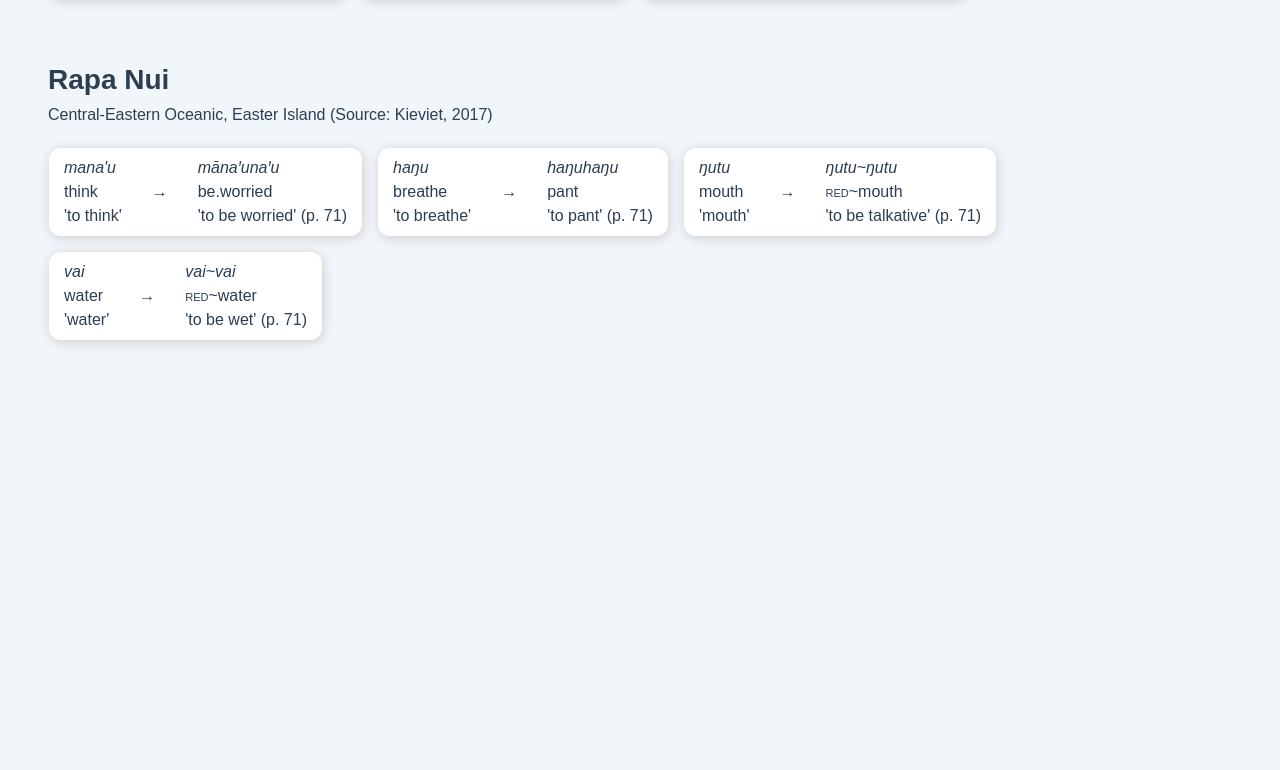
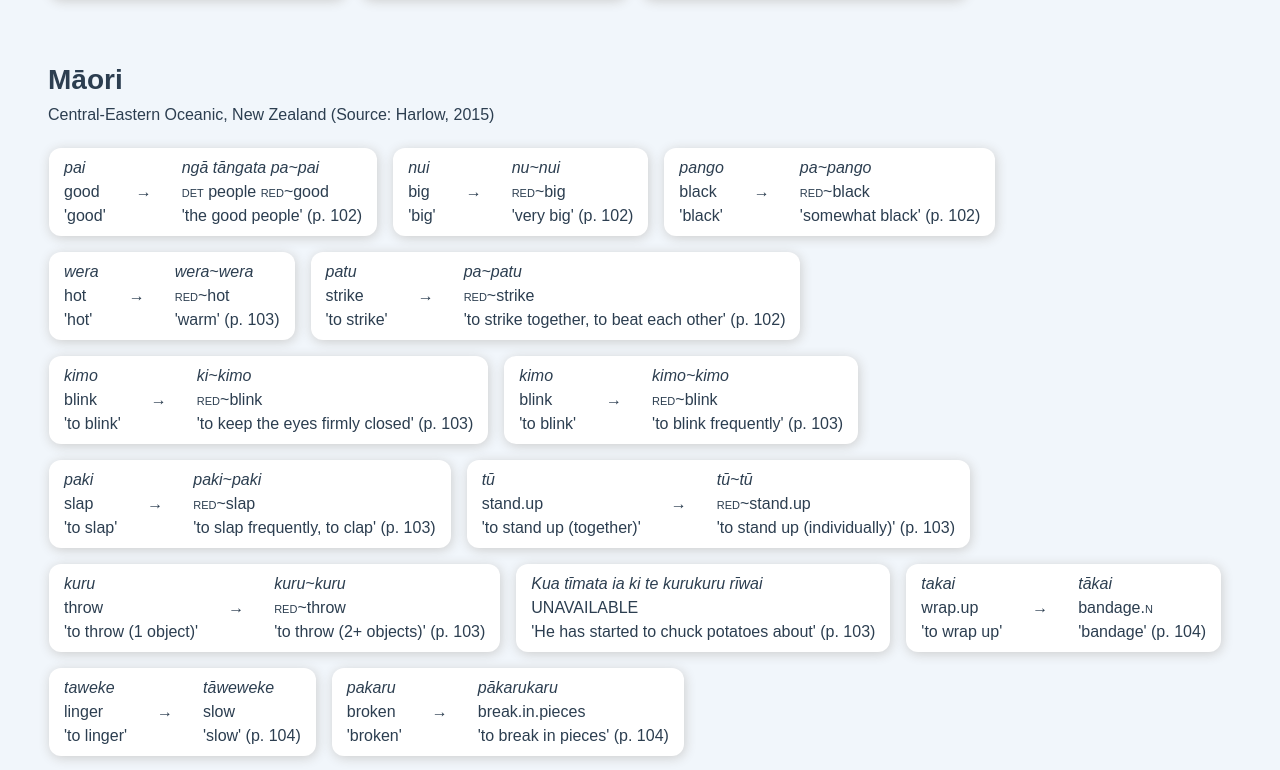
Before and after one commit to frankkulak/research-db, a Vue app: page / in a window 1280 px wide. Shown: the part 650-1420 px from the top of the page. Before the commit the page ends 1054 px from the top, so only its background shows below. Built offline with nearby package versions, Linux system fonts and the light colour scheme.

Commit message:
Add Maori data.

```diff
--- a/src/modules/Data.js
+++ b/src/modules/Data.js
@@ -359,18 +359,269 @@ export const OceanicLanguages = [
         reduplication: []
     },
     {
-        name: "Samoan",
-        source: "Mosel & Hovdhaugen, 1992",
-        family: "Central-Eastern Oceanic",
-        region: "Samoa",
-        reduplication: []
-    },
-    {
-        name: "Maori",
+        name: "Māori",
         source: "Harlow, 2015",
         family: "Central-Eastern Oceanic",
         region: "New Zealand",
-        reduplication: []
+        reduplication: [
+            {
+                form: "ngā tāngata pa~pai",
+                gloss: "<span>det</span> people <span>red</span>~good",
+                translation: "the good people",
+                control: {
+                    form: "pai",
+                    gloss: "good",
+                    translation: "good",
+                },
+                page: "102",
+                tags: [
+                    "adjective",
+                    "partial",
+                    "initial",
+                    "monosyllabic",
+                    "agreement",
+                    "plural",
+                    "inflection",
+                ]
+            },
+            {
+                form: "nu~nui",
+                gloss: "<span>red</span>~big",
+                translation: "very big",
+                control: {
+                    form: "nui",
+                    gloss: "big",
+                    translation: "big",
+                },
+                page: "102",
+                tags: [
+                    "adjective",
+                    "partial",
+                    "initial",
+                    "monosyllabic",
+                    "intensification",
+                    "inflection",
+                ]
+            },
+            {
+                form: "pa~pango",
+                gloss: "<span>red</span>~black",
+                translation: "somewhat black",
+                control: {
+                    form: "pango",
+                    gloss: "black",
+                    translation: "black",
+                },
+                page: "102",
+                tags: [
+                    "adjective",
+                    "partial",
+                    "initial",
+                    "monosyllabic",
+                    "weakening",
+                    "color",
+                    "inflection",
+                ]
+            },
+            {
+                form: "wera~wera",
+                gloss: "<span>red</span>~hot",
+                translation: "warm",
+                control: {
+                    form: "wera",
+                    gloss: "hot",
+                    translation: "hot",
+                },
+                page: "103",
+                tags: [
+                    "adjective",
+                    "total",
+                    "weakening",
+                    "inflection",
+                ]
+            },
+            {
+                form: "pa~patu",
+                gloss: "<span>red</span>~strike",
+                translation: "to strike together, to beat each other",
+                control: {
+                    form: "patu",
+                    gloss: "strike",
+                    translation: "to strike",
+                },
+                page: "102",
+                tags: [
+                    "verb",
+                    "partial",
+                    "initial",
+                    "monosyllabic",
+                    "reciprocal",
+                    "inflection",
+                    "derivation"
+                ]
+            },
+            {
+                form: "ki~kimo",
+                gloss: "<span>red</span>~blink",
+                translation: "to keep the eyes firmly closed",
+                control: {
+                    form: "kimo",
+                    gloss: "blink",
+                    translation: "to blink",
+                },
+                page: "103",
+                tags: [
+                    "verb",
+                    "partial",
+                    "initial",
+                    "monosyllabic",
+                    "intensification",
+                    "derivation",
+                    "inflection",
+                    "lexical",
+                ]
+            },
+            {
+                form: "kimo~kimo",
+                gloss: "<span>red</span>~blink",
+                translation: "to blink frequently",
+                control: {
+                    form: "kimo",
+                    gloss: "blink",
+                    translation: "to blink",
+                },
+                page: "103",
+                tags: [
+                    "verb",
+                    "total",
+                    "iterative",
+                    "inflection",
+                ]
+            },
+            {
+                form: "paki~paki",
+                gloss: "<span>red</span>~slap",
+                translation: "to slap frequently, to clap",
+                control: {
+                    form: "paki",
+                    gloss: "slap",
+                    translation: "to slap",
+                },
+                page: "103",
+                tags: [
+                    "verb",
+                    "total",
+                    "iterative",
+                    "inflection",
+                    "derivation",
+                ]
+            },
+            {
+                form: "tū~tū",
+                gloss: "<span>red</span>~stand.up",
+                translation: "to stand up (individually)",
+                control: {
+                    form: "tū",
+                    gloss: "stand.up",
+                    translation: "to stand up (together)",
+                },
+                page: "103",
+                tags: [
+                    "verb",
+                    "total",
+                    "individuality",
+                    "inflection",
+                ]
+            },
+            {
+                form: "kuru~kuru",
+                gloss: "<span>red</span>~throw",
+                translation: "to throw (2+ objects)",
+                control: {
+                    form: "kuru",
+                    gloss: "throw",
+                    translation: "to throw (1 object)",
+                },
+                page: "103",
+                tags: [
+                    "verb",
+                    "total",
+                    "agreement",
+                    "inflection",
+                ]
+            },
+            {
+                form: "Kua tīmata ia ki te kurukuru rīwai",
+                gloss: "UNAVAILABLE",
+                translation: "He has started to chuck potatoes about",
+                control: null,
+                page: "103",
+                tags: [
+                    "verb",
+                    "total",
+                    "agreement",
+                    "inflection",
+                ]
+            },
+            {
+                form: "tākai",
+                gloss: "bandage.<span>n</span>",
+                translation: "bandage",
+                control: {
+                    form: "takai",
+                    gloss: "wrap.up",
+                    translation: "to wrap up"
+                },
+                page: "104",
+                tags: [
+                    "verb",
+                    "lengthening",
+                    "partial",
+                    "medial",
+                    "nominalizer",
+                    "derivation",
+                ]
+            },
+            {
+                form: "tāweweke",
+                gloss: "slow",
+                translation: "slow",
+                control: {
+                    form: "taweke",
+                    gloss: "linger",
+                    translation: "to linger"
+                },
+                page: "104",
+                tags: [
+                    "verb",
+                    "lengthening",
+                    "partial",
+                    "medial",
+                    "adjectivizer",
+                    "derivation",
+                ]
+            },
+            {
+                form: "pākarukaru",
+                gloss: "break.in.pieces",
+                translation: "to break in pieces",
+                control: {
+                    form: "pakaru",
+                    gloss: "broken",
+                    translation: "broken"
+                },
+                page: "104",
+                tags: [
+                    "adjective",
+                    "lengthening",
+                    "partial",
+                    "medial",
+                    "all but first",
+                    "verbalizer",
+                    "derivation",
+                ]
+            },
+        ]
     },
 ];
 
```
